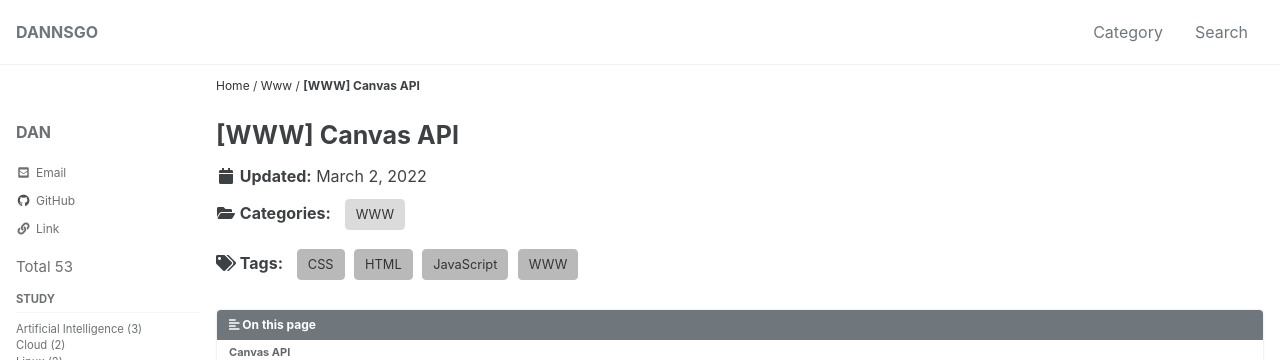
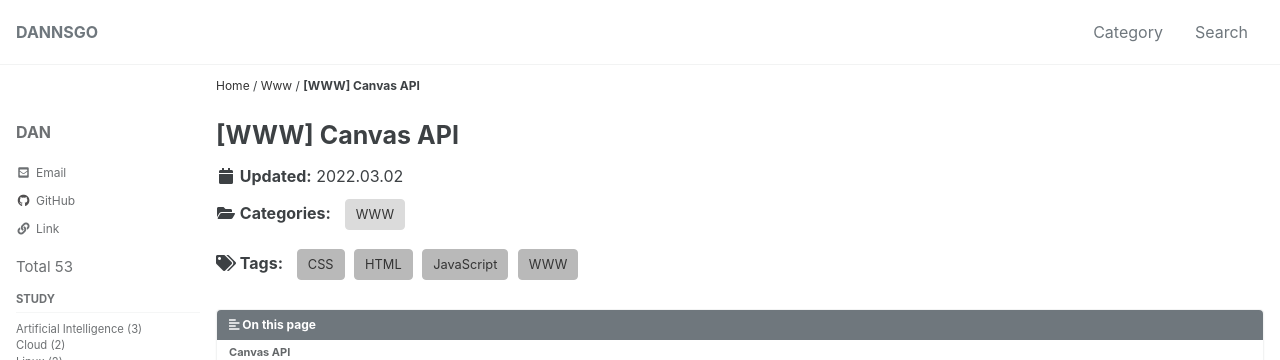
Before and after one commit to znhoon/dannsgo.github.io, a Jekyll site: the page built from _posts/WWW/2022-02-19-www-220219.md, in a window 1280 px wide and 900 px high. Shown: the top 360 px of the window. Built offline with Jekyll 4.4.1, drawn with Linux system fonts in a browser that asks for light colours; cached includes are drawn as plain includes; some web fonts are replaced.

Commit message:
Update single.html

```diff
--- a/_layouts/single.html
+++ b/_layouts/single.html
@@ -30,11 +30,11 @@ classes: wide
           {% if page.title %}<h1 id="page-title" class="page__title" itemprop="headline">{{ page.title | markdownify | remove: "<p>" | remove: "</p>" }}</h1>{% endif %}
           {% if page.last_modified_at %}
             {% if site.data.ui-text[site.locale].original_date_label != null %}
-              <p class="page__date"><strong><i class="fa fa-fw fa-calendar" aria-hidden="true"></i> {{ site.data.ui-text[site.locale].original_date_label }}</strong> <time datetime="{{ page.date | date_to_xmlschema }}">{{ page.date | date: "%B %-d, %Y" }}</time></p>
+              <p class="page__date"><strong><i class="fa fa-fw fa-calendar" aria-hidden="true"></i> {{ site.data.ui-text[site.locale].original_date_label }}</strong> <time datetime="{{ page.date | date_to_xmlschema }}">{{ page.date | date: "%Y.%m.%d" }}</time></p>
             {% endif %}
-            <p class="page__date"><strong><i class="fa fa-fw fa-calendar" aria-hidden="true"></i> {{ site.data.ui-text[site.locale].date_label | default: "Updated:" }}</strong> <time datetime="{{ page.last_modified_at | date_to_xmlschema }}">{{ page.last_modified_at | date: "%B %-d, %Y" }}</time></p>
+            <p class="page__date"><strong><i class="fa fa-fw fa-calendar" aria-hidden="true"></i> {{ site.data.ui-text[site.locale].date_label | default: "Updated:" }}</strong> <time datetime="{{ page.last_modified_at | date_to_xmlschema }}">{{ page.last_modified_at | date: "%Y.%m.%d" }}</time></p>
           {% elsif page.date %}
-              <p class="page__date"><strong><i class="fa fa-fw fa-calendar" aria-hidden="true"></i> {{ site.data.ui-text[site.locale].date_label | default: "Updated:" }}</strong> <time datetime="{{ page.date | date_to_xmlschema }}">{{ page.date | date: "%B %-d, %Y" }}</time></p>
+              <p class="page__date"><strong><i class="fa fa-fw fa-calendar" aria-hidden="true"></i> {{ site.data.ui-text[site.locale].date_label | default: "Updated:" }}</strong> <time datetime="{{ page.date | date_to_xmlschema }}">{{ page.date | date: "%Y.%m.%d" }}</time></p>
           {% endif %}
           {% if site.category_archive.type and page.categories[0] and site.tag_archive.type and page.tags[0] %}
             {% include category-list.html %}{% include tag-list.html %}
```
